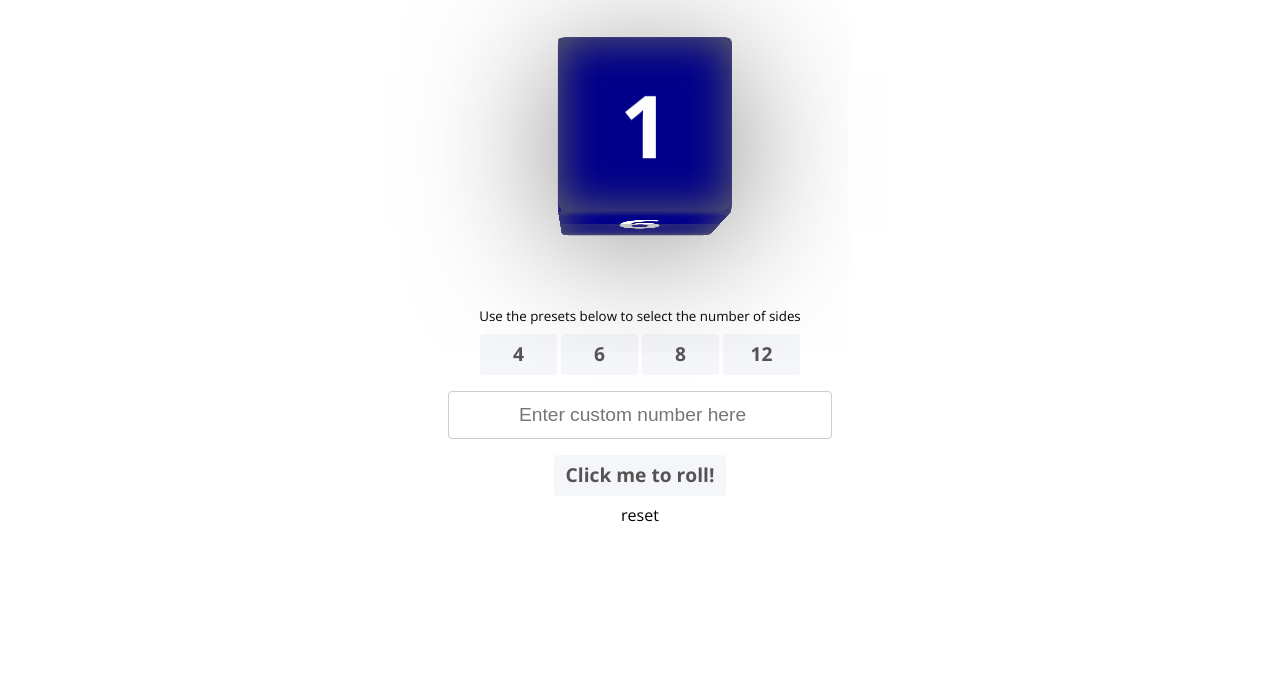
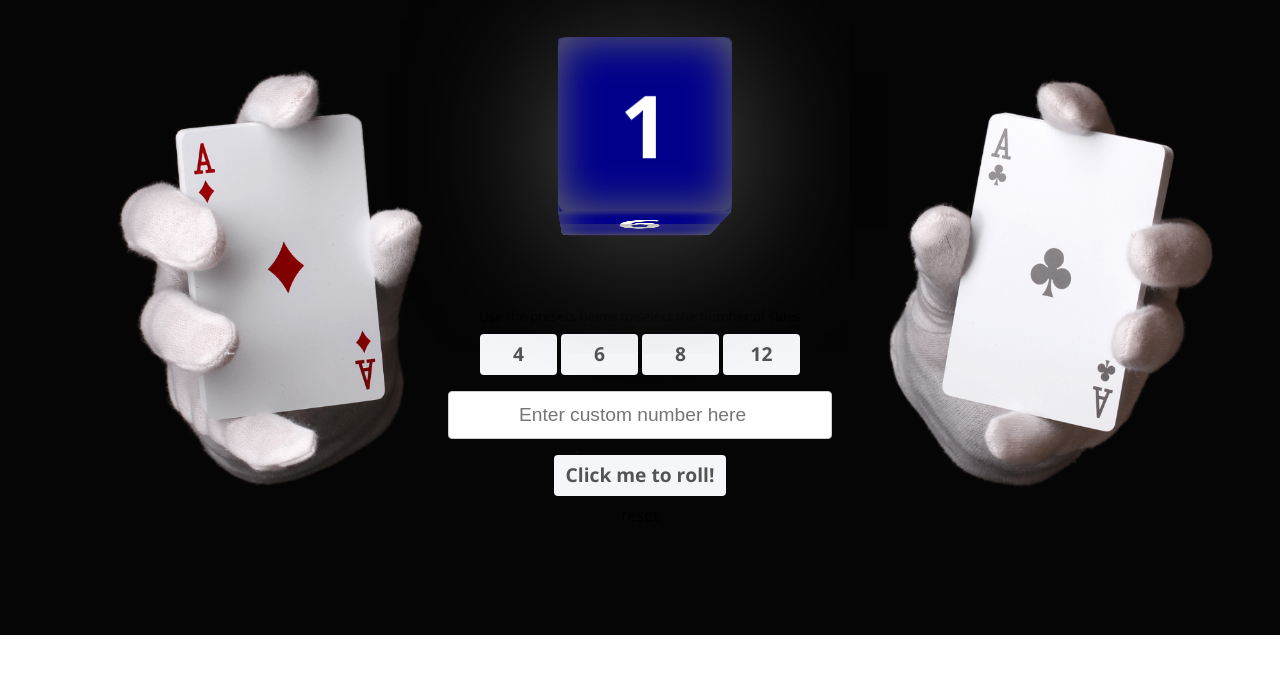
Before and after one commit to ASad114-al/FMA-Projekt, a plain HTML site: page index.html in a window 1280 px wide. Shown: the part 109-800 px from the top of the page. Drawn offline with nearby package versions, Linux system fonts and the light colour scheme.

Commit message:
background image added

```diff
--- a/assets/css/style.sass
+++ b/assets/css/style.sass
@@ -41,6 +41,12 @@ body
     margin-top: 50px
     font-family: 'Open Sans', sans-serif
     text-align: center
+
+
+
+
+
+
 
 // mixins
 
@@ -94,3 +100,6 @@ body
 img
     width: 100%
     height: auto
+
+body
+    background: url("../img/cardhands.png") center center / cover no-repeat scroll
```
Also changed, not shown: assets/css/style.css, assets/img/cardhands.png (added), assets/img/handsbg.jpg (added), 3 other files.
